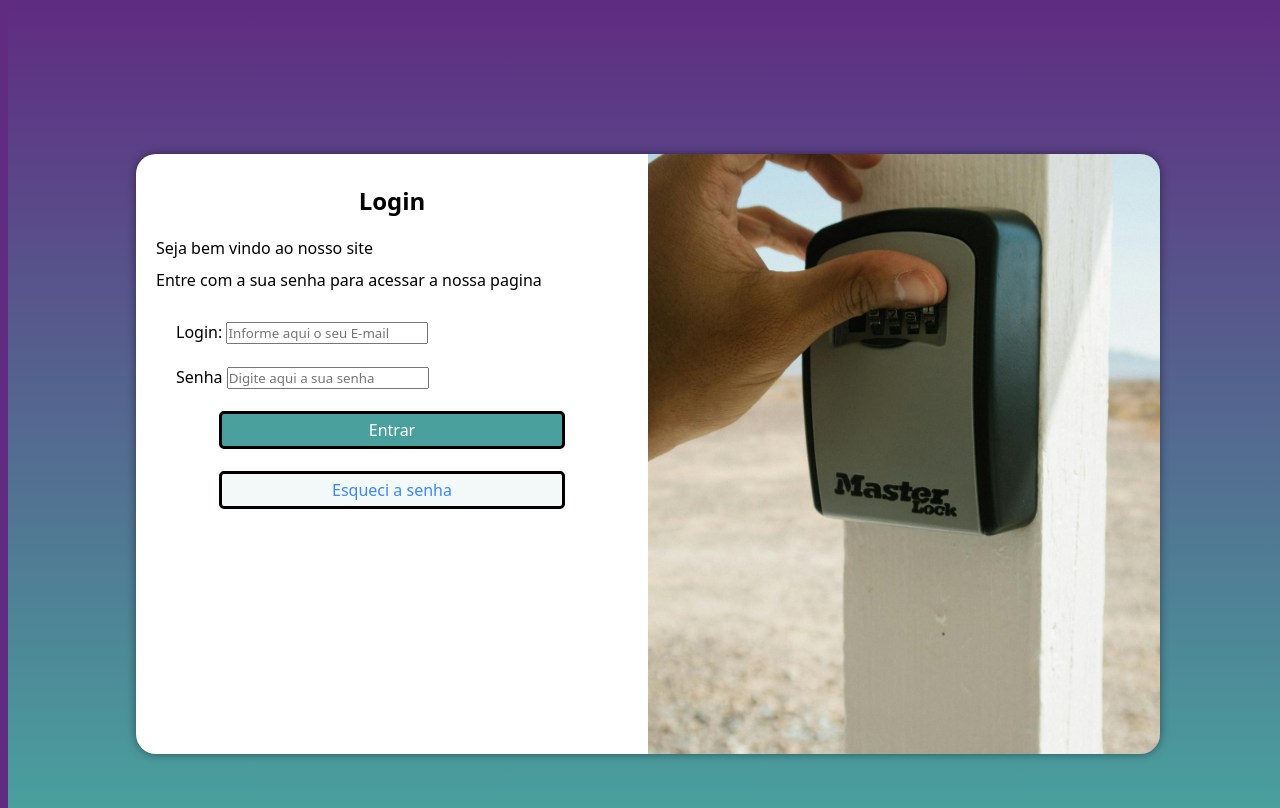
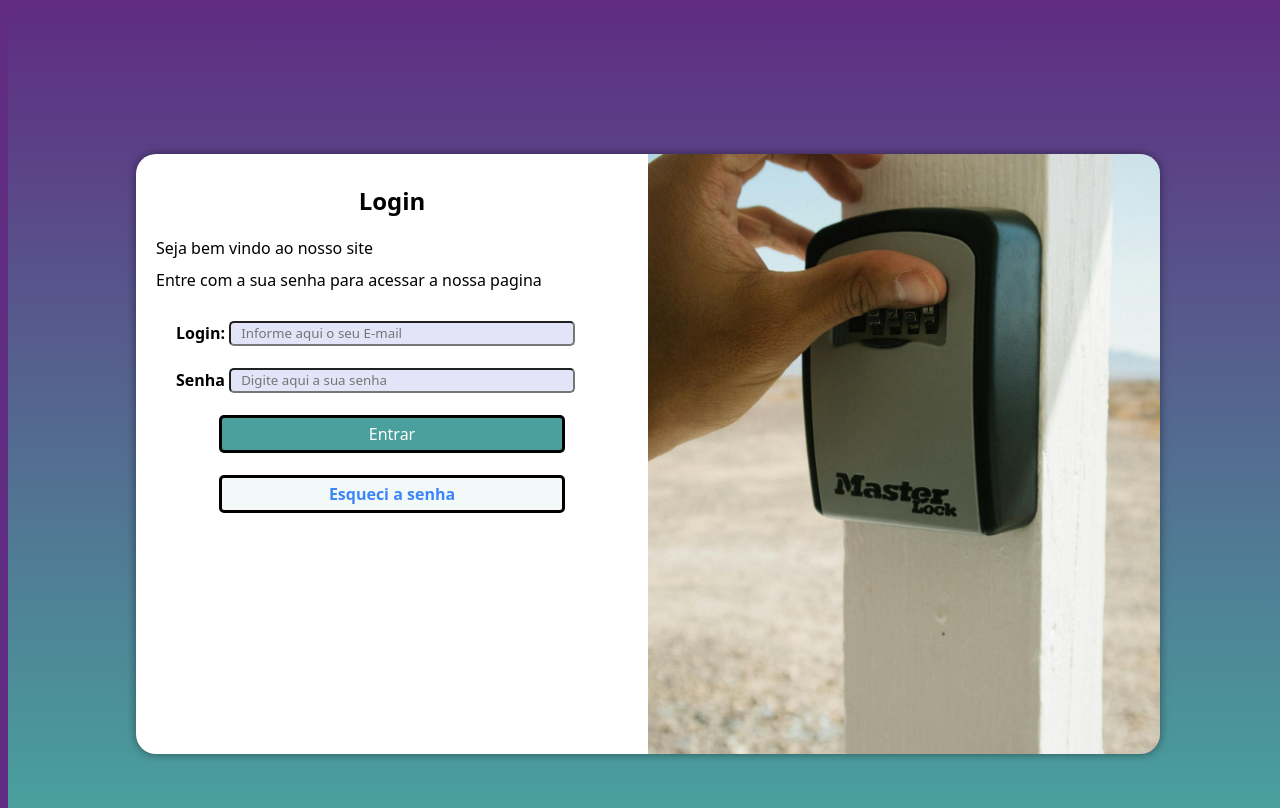
Before and after one commit to Lindomar2025/projeto-login, a plain HTML site: page index.html in a window 1280 px wide. Drawn offline with Linux system fonts and the light colour scheme.

Commit message:
ajuste na resolução

```diff
--- a/estilos/style.css
+++ b/estilos/style.css
@@ -31,10 +31,11 @@ section#Login {
     position: absolute;
     top: 50px;
     left: 50%;
-    transform: translate(-50%, 16%);
     overflow: hidden;
     box-shadow: 0px 0px 10px rgba(0, 0, 0, 0.438) ;
     transition-timing-function: ease ;
+    transform: translate(-50%, 16%);
+
 }
 
 section#Login > div#imagem {
@@ -59,10 +60,14 @@ Div#formulario > h1 {
 Div#formulario > p {
      font-size: 1em;
      margin:  10px;
+
 }
 
 Div#formulario > form {
     margin:  30px;
+    font-weight: bold;
+
+
 }
 
 form input[type=submit] {
@@ -80,8 +85,9 @@ form input[type=submit] {
     border-style: solid;
     border: none;
     padding: 5px;
-     border-color: black;
+    border-color: black;
     border-style: solid;
+
 
 
 }
@@ -114,3 +120,20 @@ a:hover {
     background-color:#57c0bd ;
      color: rgb(242, 243, 245);
 }
+div.campo > input {
+
+    border-radius: 5px;
+    width: 80%;
+    height: 25px;
+    background-color: rgba(186, 189, 236, 0.404);
+    padding: 10px;
+}
+
+div.senha > input {
+
+    border-radius: 5px;
+    width: 80%;
+    height: 25px;
+    background-color: rgba(186, 189, 236, 0.404);
+    padding: 10px;
+}
--- a/index.html
+++ b/index.html
@@ -24,7 +24,7 @@
                     <label for="ilogin">Login: </label>
                     <input type="email" name="login" id="ilogin" placeholder="Informe aqui o seu E-mail" autocomplete="email" required maxlength="36" minlength="8">
                 </div><br>
-                <div>
+                <div class="senha">
                     <label for="isenha">Senha</label>
                     <input type="password" name="senha" id="isenha" placeholder="Digite aqui a sua senha" autocomplete="current-password" required maxlength="16" minlength="8">
                 </div><br>
```
